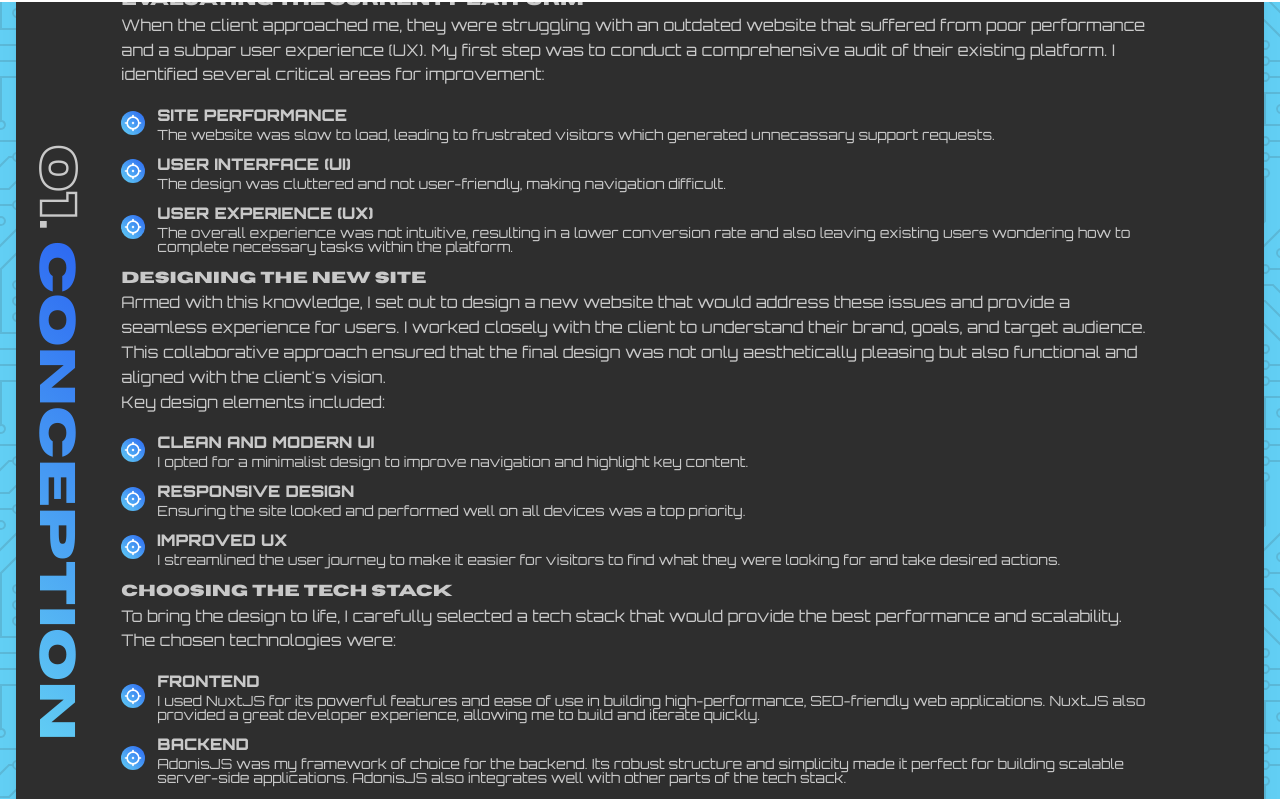
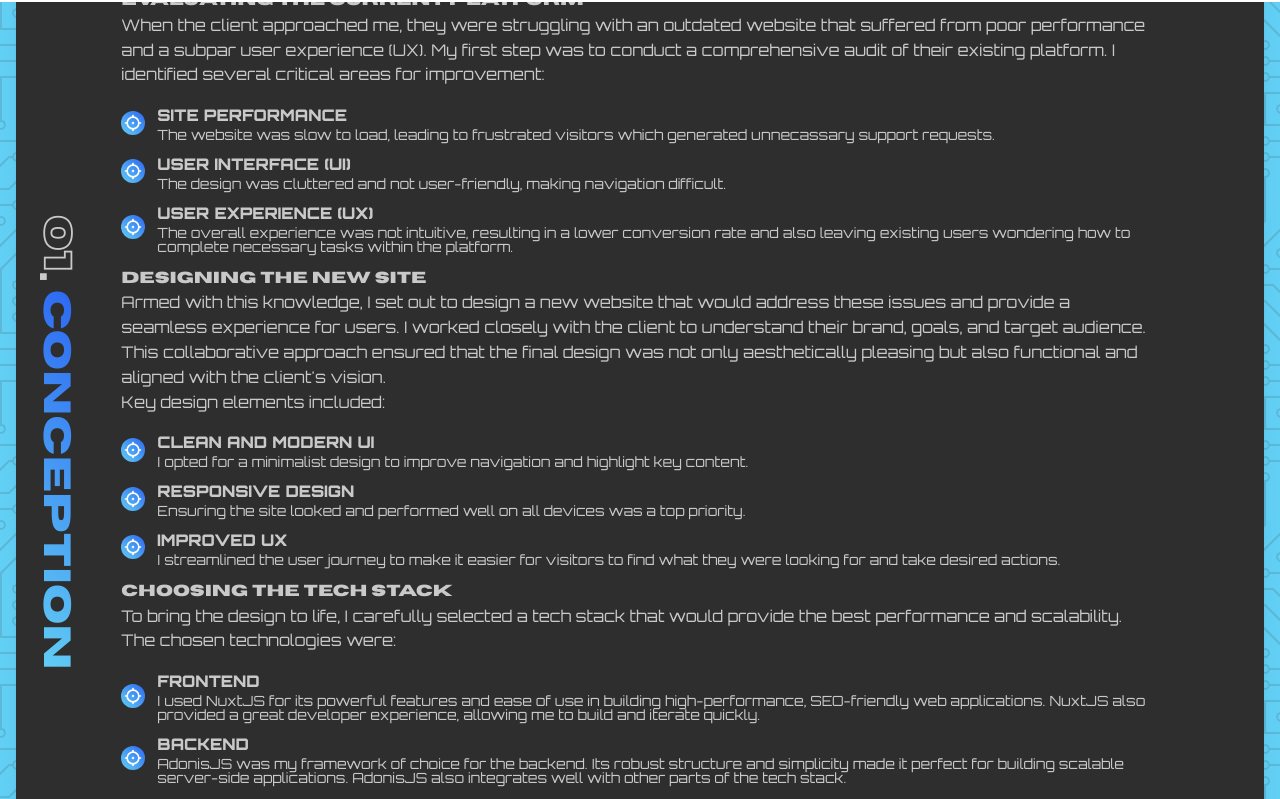
Before and after one commit to AnthonyTB/port-24, a Next.js app: page /client/quest-hunt-co in a window 1280 px wide. Shown: the part 788-1587 px from the top of the page. Built offline with nearby package versions, Linux system fonts and the light colour scheme.

Commit message:
fixed labels on clients

```diff
--- a/pages/client/[slug].tsx
+++ b/pages/client/[slug].tsx
@@ -41,7 +41,7 @@ function Section({
               : { textOrientation: "mixed", writingMode: "vertical-lr" }
           }
           ta={"left"}
-          fz={mobile ? 26 : 50}
+          fz={mobile ? 26 : 38}
           ff={"Horizon Outlined"}
         >
           {idx}
@@ -52,7 +52,7 @@ function Section({
             component="span"
             ff={"Horizon"}
             variant="gradient"
-            fz={mobile ? 26 : 50}
+            fz={mobile ? 26 : 38}
           >
             {heading}
           </Text>
```
